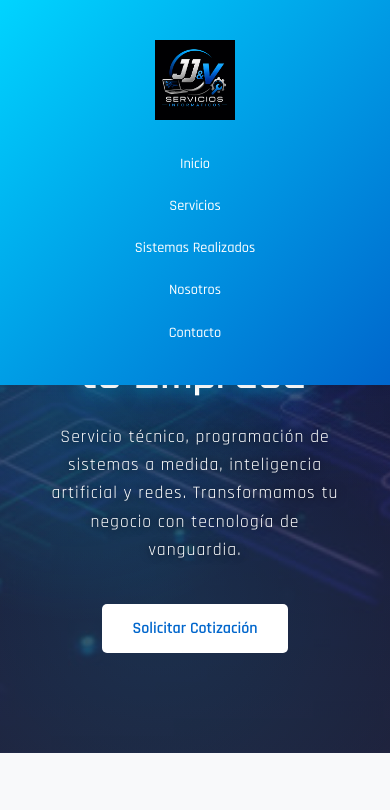
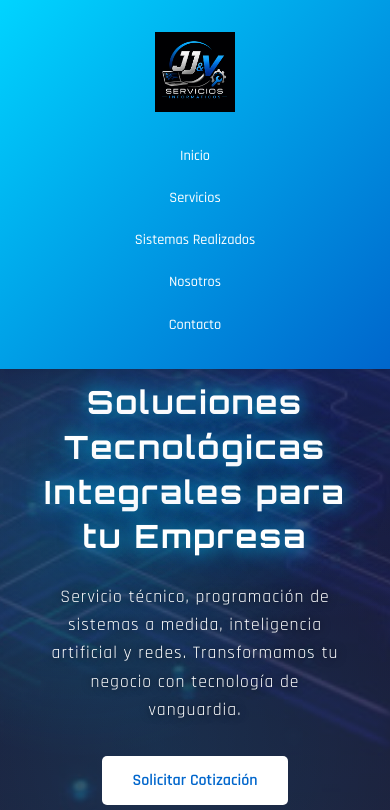
Before and after one commit to juniors25/pagina-web-jjv, a website: page index.html in a window 390 px wide. Shown: the top 810 px of the page. Drawn offline with Linux system fonts and the light colour scheme.

Commit message:
Arreglar header tapando contenido en móvil - aumentar padding y ajustar heights

```diff
--- a/css/estilos.css
+++ b/css/estilos.css
@@ -27,7 +27,7 @@ header {
 }
 
 .navbar {
-    padding: 1.5rem 0;
+    padding: 1rem 0;
 }
 
 .navbar .container {
@@ -75,7 +75,7 @@ header {
     background-position: center;
     background-attachment: scroll;
     color: white;
-    padding: 200px 0 120px;
+    padding: 250px 0 120px;
     text-align: center;
     position: relative;
     overflow: visible;
@@ -83,6 +83,7 @@ header {
     display: flex;
     align-items: center;
     justify-content: center;
+    margin-top: 80px;
 }
 
 .hero::before {
@@ -472,9 +473,30 @@ footer {
     }
 
     .hero {
-        padding: 220px 0 100px;
-        min-height: 80vh;
+        padding: 280px 0 100px;
+        min-height: 90vh;
         background-attachment: scroll;
+        margin-top: 100px;
+    }
+
+    .hero-content {
+        width: 100%;
+        max-width: 100%;
+        padding: 0 20px;
+    }
+
+    .hero-content h2 {
+        font-size: 1.8rem;
+        letter-spacing: 1px;
+        line-height: 1.3;
+        margin-bottom: 1.5rem;
+    }
+
+    .hero-content p {
+        font-size: 1rem;
+        line-height: 1.5;
+        margin-bottom: 2rem;
+        padding: 0;
     }
 
     .hero-content {
```
